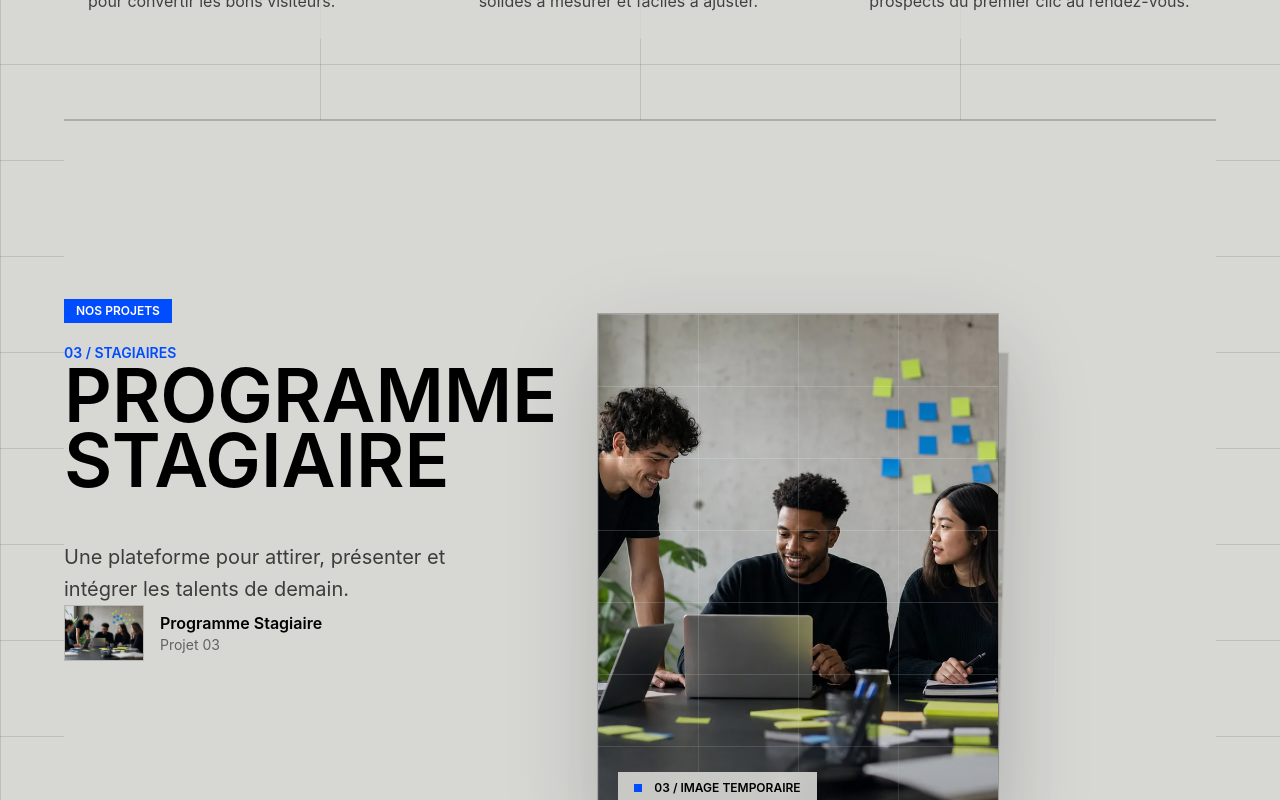
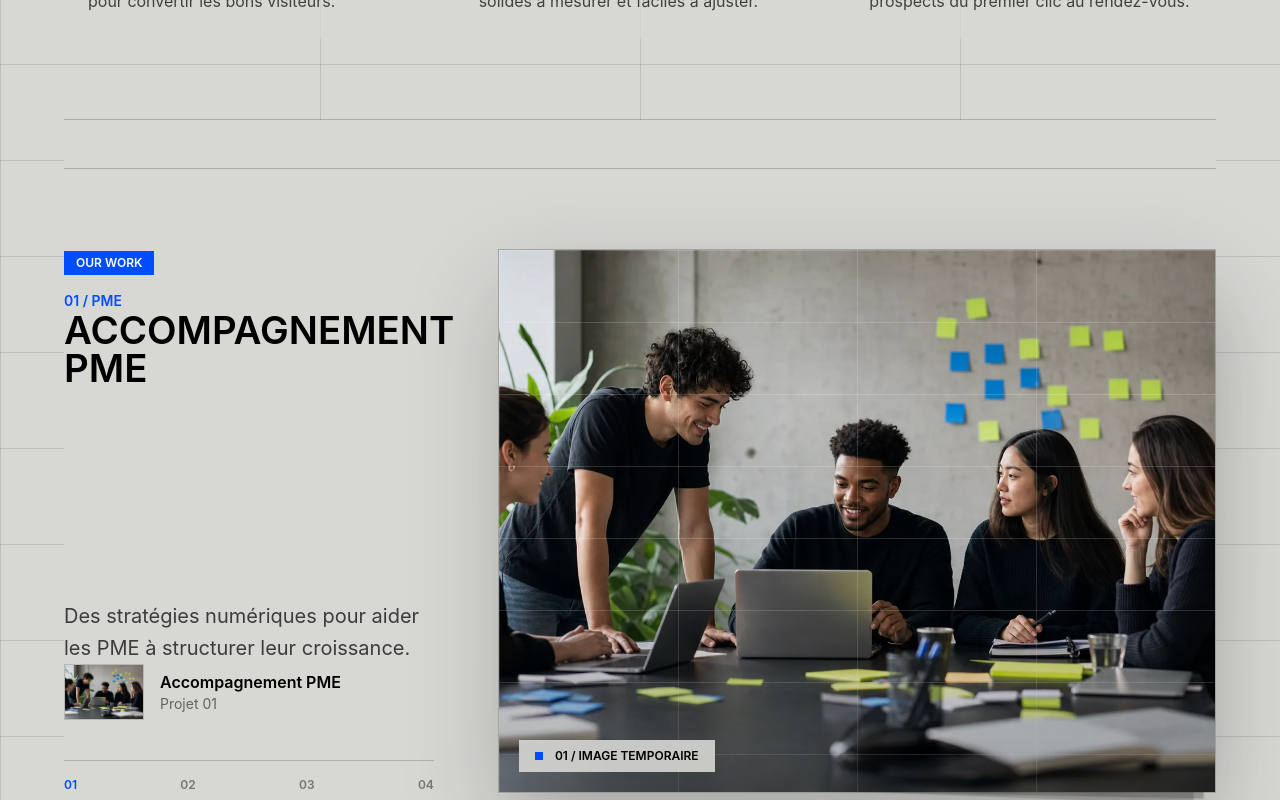
Before and after one commit to ToutLeMondeGagne/tmg-website, a React (Vite) app: page / in a window 1280 px wide. Shown: the part 1760-2560 px from the top of the page. Built offline with nearby package versions, Linux system fonts and the light colour scheme.

Commit message:
fix: ameliorer interactions et scroll des pages

```diff
--- a/src/App.jsx
+++ b/src/App.jsx
@@ -1,4 +1,4 @@
-import { lazy, Suspense, useCallback, useEffect, useState } from 'react'
+import { lazy, Suspense, useCallback, useEffect, useLayoutEffect, useState } from 'react'
 import { AnimatePresence } from 'framer-motion'
 import { Route, Routes, useLocation } from 'react-router-dom'
 import Home from './pages/Home'
@@ -51,6 +51,34 @@ function getShouldShowIntro(pathname) {
   }
 }
 
+function ScrollToRouteStart() {
+  const { hash, pathname, search } = useLocation()
+
+  useLayoutEffect(() => {
+    const animationFrame = window.requestAnimationFrame(() => {
+      const previousScrollBehavior = document.documentElement.style.scrollBehavior
+      document.documentElement.style.scrollBehavior = 'auto'
+
+      if (hash) {
+        const target = document.getElementById(hash.slice(1))
+
+        if (target) {
+          target.scrollIntoView({ block: 'start' })
+          document.documentElement.style.scrollBehavior = previousScrollBehavior
+          return
+        }
+      }
+
+      window.scrollTo(0, 0)
+      document.documentElement.style.scrollBehavior = previousScrollBehavior
+    })
+
+    return () => window.cancelAnimationFrame(animationFrame)
+  }, [hash, pathname, search])
+
+  return null
+}
+
 function App() {
   const location = useLocation()
   const [showIntro, setShowIntro] = useState(() => getShouldShowIntro(location.pathname))
@@ -80,6 +108,7 @@ function App() {
   return (
     <>
       <PageSeo />
+      <ScrollToRouteStart />
       <AnimatePresence>
         {showIntro ? <SiteIntro key="site-intro" onDone={finishIntro} /> : null}
       </AnimatePresence>
--- a/src/components/sections/ProjectsShowcase.jsx
+++ b/src/components/sections/ProjectsShowcase.jsx
@@ -1,8 +1,7 @@
-import { useState, useRef } from 'react'
+import { useEffect, useRef, useState } from 'react'
 import {
   AnimatePresence,
   motion,
-  useMotionValueEvent,
   useReducedMotion,
   useScroll,
   useTransform,
@@ -56,6 +55,16 @@ function clampProjectIndex(progress) {
   return Math.min(projects.length - 1, Math.max(0, Math.floor(progress * projects.length)))
 }
 
+function getSectionProgress(section) {
+  const scrollableDistance = section.offsetHeight - window.innerHeight
+
+  if (scrollableDistance <= 0) {
+    return 0
+  }
+
+  return (window.scrollY - section.offsetTop) / scrollableDistance
+}
+
 function ProjectThumbnail({ project }) {
   return (
     <div className="flex items-center gap-4">
@@ -82,26 +91,29 @@ function ProjectText({ project, shouldReduceMotion }) {
     <AnimatePresence mode="wait">
       <motion.div
         key={project.title}
-        className="flex h-full flex-col justify-between gap-12"
-        initial={shouldReduceMotion ? false : { opacity: 0, y: 34 }}
-        animate={{ opacity: 1, y: 0 }}
-        exit={shouldReduceMotion ? undefined : { opacity: 0, y: -28 }}
-        transition={{ duration: shouldReduceMotion ? 0 : 0.45, ease: [0.22, 1, 0.36, 1] }}
+        className="flex h-full flex-col justify-between gap-8"
+        initial={shouldReduceMotion ? { opacity: 0 } : { opacity: 0, y: 36, filter: 'blur(8px)' }}
+        animate={{ opacity: 1, y: 0, filter: 'blur(0px)' }}
+        exit={shouldReduceMotion ? { opacity: 0 } : { opacity: 0, y: -28, filter: 'blur(8px)' }}
+        transition={{ duration: shouldReduceMotion ? 0 : 0.55, ease: [0.22, 1, 0.36, 1] }}
       >
-        <div className="space-y-5">
+        <div className="space-y-4">
           <span className="inline-flex bg-[var(--blue)] px-3 py-1 text-xs font-semibold uppercase tracking-normal text-white">
-            Nos projets
+            Our work
           </span>
           <p className="text-sm font-semibold uppercase text-[var(--active-accent)]">
             {project.number} / {project.eyebrow}
           </p>
-          <h2 className="max-w-xl text-[clamp(3rem,5.8vw,6.4rem)] font-semibold uppercase leading-[0.88] tracking-normal text-black">
+          <h2
+            data-project-title
+            className="max-w-[34rem] text-[clamp(2.4rem,2.75vw,3.65rem)] font-semibold uppercase leading-none tracking-normal text-black"
+          >
             {project.title}
           </h2>
         </div>
 
-        <div className="space-y-8">
-          <p className="max-w-md text-xl leading-8 text-black/72">
+        <div className="space-y-6">
+          <p className="max-w-[28rem] text-lg leading-7 text-black/72 xl:text-xl xl:leading-8">
             {project.description}
           </p>
           <ProjectThumbnail project={project} />
@@ -115,13 +127,17 @@ function ProjectImage({ project, activeIndex, shouldReduceMotion }) {
   const nextProjects = projects.slice(activeIndex + 1, activeIndex + 3)
 
   return (
-    <div className="relative min-h-[32rem]" style={{ perspective: '1200px' }}>
+    <div
+      data-project-image
+      className="relative h-[clamp(30rem,68vh,44rem)] overflow-visible"
+      style={{ perspective: '1200px' }}
+    >
       {nextProjects.map((nextProject, index) => (
         <div
           key={nextProject.title}
           className="absolute inset-0 border border-black/15 bg-black/10 shadow-[0_22px_60px_rgba(0,0,0,0.13)]"
           style={{
-            transform: `translate3d(${(index + 1) * 18}px, ${(index + 1) * 20}px, ${-(index + 1) * 80}px) rotate(${(index + 1) * 1.4}deg)`,
+            transform: `translate3d(${(index + 1) * 14}px, ${(index + 1) * 16}px, ${-(index + 1) * 70}px) rotate(${(index + 1) * 1.1}deg)`,
             opacity: 0.34 - index * 0.08,
           }}
           aria-hidden="true"
@@ -140,11 +156,11 @@ function ProjectImage({ project, activeIndex, shouldReduceMotion }) {
       <AnimatePresence mode="wait">
         <motion.figure
           key={project.title}
-          className="absolute inset-0 overflow-hidden border border-black/15 bg-black/10 shadow-[0_30px_90px_rgba(0,0,0,0.16)]"
-          initial={shouldReduceMotion ? false : { opacity: 0, x: 60, scale: 0.96 }}
-          animate={{ opacity: 1, x: 0, scale: 1 }}
-          exit={shouldReduceMotion ? undefined : { opacity: 0, x: -48, scale: 0.96 }}
-          transition={{ duration: shouldReduceMotion ? 0 : 0.5, ease: [0.22, 1, 0.36, 1] }}
+          className="absolute inset-0 overflow-hidden border border-black/15 bg-black/10 shadow-[0_34px_92px_rgba(0,0,0,0.18)]"
+          initial={shouldReduceMotion ? { opacity: 0 } : { opacity: 0, x: 72, scale: 0.965, filter: 'blur(6px)' }}
+          animate={{ opacity: 1, x: 0, scale: 1, filter: 'blur(0px)' }}
+          exit={shouldReduceMotion ? { opacity: 0 } : { opacity: 0, x: -52, scale: 1.015, filter: 'blur(6px)' }}
+          transition={{ duration: shouldReduceMotion ? 0 : 0.6, ease: [0.22, 1, 0.36, 1] }}
         >
           <span
             className="pointer-events-none absolute inset-0 z-10 bg-[linear-gradient(to_right,rgba(255,255,255,0.14)_1px,transparent_1px),linear-gradient(to_bottom,rgba(255,255,255,0.16)_1px,transparent_1px)] bg-[length:25%_100%,100%_72px]"
@@ -237,23 +253,48 @@ export default function ProjectsShowcase() {
   const shouldReduceMotion = useReducedMotion()
   const { scrollYProgress } = useScroll({
     target: sectionRef,
-    offset: ['start start', 'end end'],
+    offset: ['start start', 'end start'],
   })
   const progressWidth = useTransform(scrollYProgress, [0, 1], ['0%', '100%'])
   const activeProject = projects[activeIndex] ?? projects[0]
 
-  useMotionValueEvent(scrollYProgress, 'change', (latest) => {
-    const nextIndex = clampProjectIndex(latest)
-    setActiveIndex((currentIndex) => (
-      currentIndex === nextIndex ? currentIndex : nextIndex
-    ))
-  })
+  useEffect(() => {
+    let animationFrame = 0
+
+    const updateActiveProject = () => {
+      if (!sectionRef.current) {
+        return
+      }
+
+      const nextIndex = clampProjectIndex(getSectionProgress(sectionRef.current))
+      setActiveIndex((currentIndex) => (
+        currentIndex === nextIndex ? currentIndex : nextIndex
+      ))
+    }
+
+    const requestUpdate = () => {
+      window.cancelAnimationFrame(animationFrame)
+      animationFrame = window.requestAnimationFrame(updateActiveProject)
+    }
+
+    updateActiveProject()
+    window.addEventListener('scroll', requestUpdate, { passive: true })
+    window.addEventListener('resize', requestUpdate)
+
+    return () => {
+      window.cancelAnimationFrame(animationFrame)
+      window.removeEventListener('scroll', requestUpdate)
+      window.removeEventListener('resize', requestUpdate)
+    }
+  }, [])
 
   return (
     <section
       ref={sectionRef}
       id="nos-projets"
-      className="scroll-mt-24 border-b border-black/20 bg-[var(--bg)] text-left"
+      data-active-project-index={activeIndex}
+      data-active-project-title={activeProject.title}
+      className="scroll-mt-32 border-b border-black/20 bg-[var(--bg)] pt-10 text-left lg:pt-12"
       style={{ '--active-accent': activeProject.accent }}
     >
       <div className="lg:hidden">
@@ -262,10 +303,16 @@ export default function ProjectsShowcase() {
         ))}
       </div>
 
-      <div className="relative hidden h-[400vh] border-t border-black/20 lg:block">
-        <div className="sticky top-0 flex h-screen items-center pt-24">
-          <div className="grid w-full gap-10 lg:grid-cols-[0.35fr_0.65fr] lg:items-center">
-            <div className="flex min-h-[min(68vh,42rem)] flex-col justify-between">
+      <div className="relative hidden h-[360vh] border-t border-black/20 lg:block">
+        <div
+          data-projects-sticky
+          className="sticky top-24 flex h-[calc(100vh-6rem)] items-center"
+        >
+          <div
+            data-projects-grid
+            className="grid w-full gap-12 lg:grid-cols-[minmax(20rem,0.34fr)_minmax(0,0.66fr)] lg:items-center xl:gap-16"
+          >
+            <div className="flex h-[clamp(30rem,68vh,44rem)] flex-col justify-between gap-10 self-center">
               <ProjectText
                 project={activeProject}
                 shouldReduceMotion={shouldReduceMotion}
--- a/src/index.css
+++ b/src/index.css
@@ -643,7 +643,7 @@ a {
 #root {
   min-height: 100svh;
   width: 100%;
-  overflow-x: hidden;
+  overflow-x: clip;
 }
 
 h1,
--- a/src/pages/ServiceDetail.jsx
+++ b/src/pages/ServiceDetail.jsx
@@ -174,14 +174,29 @@ function ServiceDetail({ service }) {
             </AnimatedText>
           </div>
 
-          <div className="grid overflow-hidden border border-black/20 md:grid-cols-2 xl:grid-cols-3">
+          <div className="grid border border-black/20 md:grid-cols-2 xl:grid-cols-3">
             {service.deliverables.map((deliverable, index) => (
               <AnimatedSection
                 key={deliverable.title}
-                className="border-b border-r border-black/15 bg-[var(--card)] p-8 text-left text-black"
+                as="article"
+                className="group relative overflow-hidden border-b border-r border-black/15 bg-[var(--card)] p-8 text-left text-black transition-colors duration-300 hover:z-10 hover:border-[var(--blue)] hover:bg-[rgba(215,215,212,0.94)]"
                 delay={(index % 3) * 0.05}
+                whileHover={{
+                  y: -7,
+                  scale: 1.012,
+                  boxShadow: '0 28px 90px rgba(0, 76, 255, 0.14)',
+                }}
+                transition={{ type: 'spring', stiffness: 260, damping: 22 }}
               >
-                <span className="mb-8 flex h-10 w-10 items-center justify-center border border-[var(--blue)] bg-[var(--blue)] text-sm font-medium text-white">
+                <span
+                  className="pointer-events-none absolute inset-x-0 top-0 h-px origin-left scale-x-0 bg-[var(--blue)] transition-transform duration-500 ease-out group-hover:scale-x-100"
+                  aria-hidden="true"
+                />
+                <span
+                  className="pointer-events-none absolute inset-y-0 -left-1/2 w-1/3 -skew-x-12 bg-white/20 opacity-0 blur-md transition duration-700 group-hover:translate-x-[420%] group-hover:opacity-100"
+                  aria-hidden="true"
+                />
+                <span className="mb-8 flex h-10 w-10 items-center justify-center border border-[var(--blue)] bg-[var(--blue)] text-sm font-medium text-white transition-transform duration-300 group-hover:-translate-y-1 group-hover:scale-105">
                   0{index + 1}
                 </span>
                 <h3 className="mb-4 text-2xl font-semibold leading-tight text-black">
```
